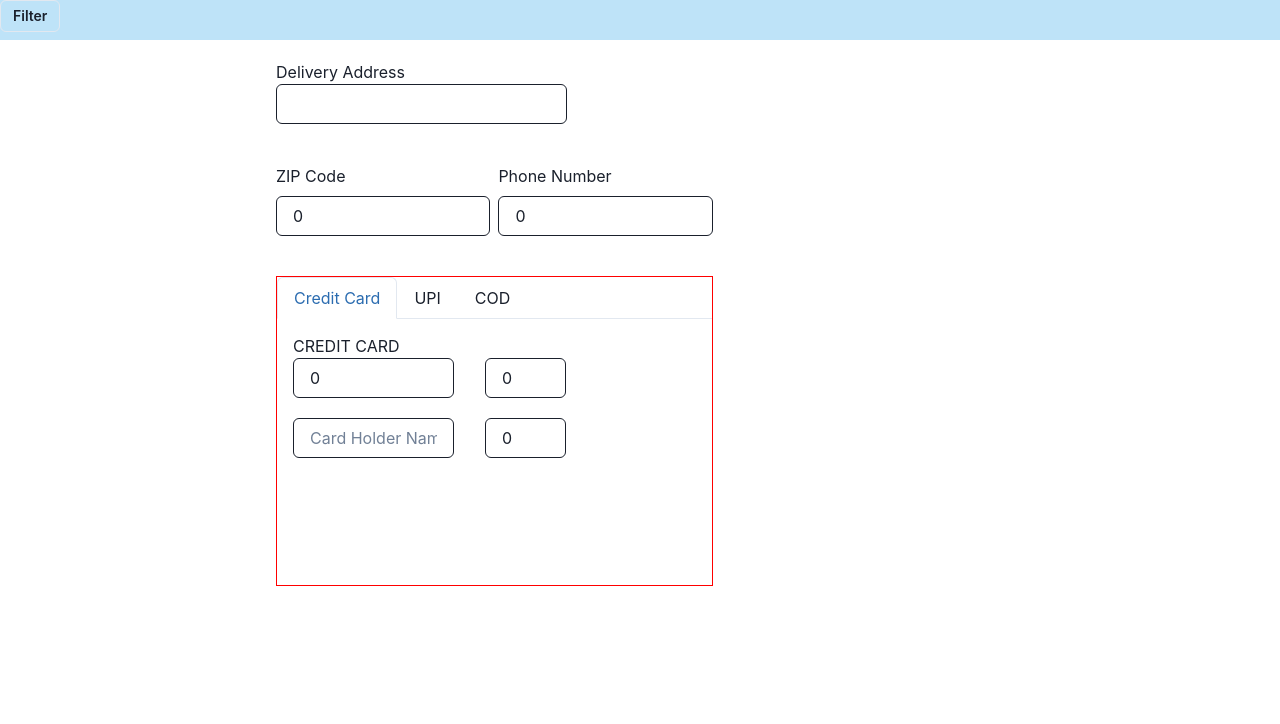
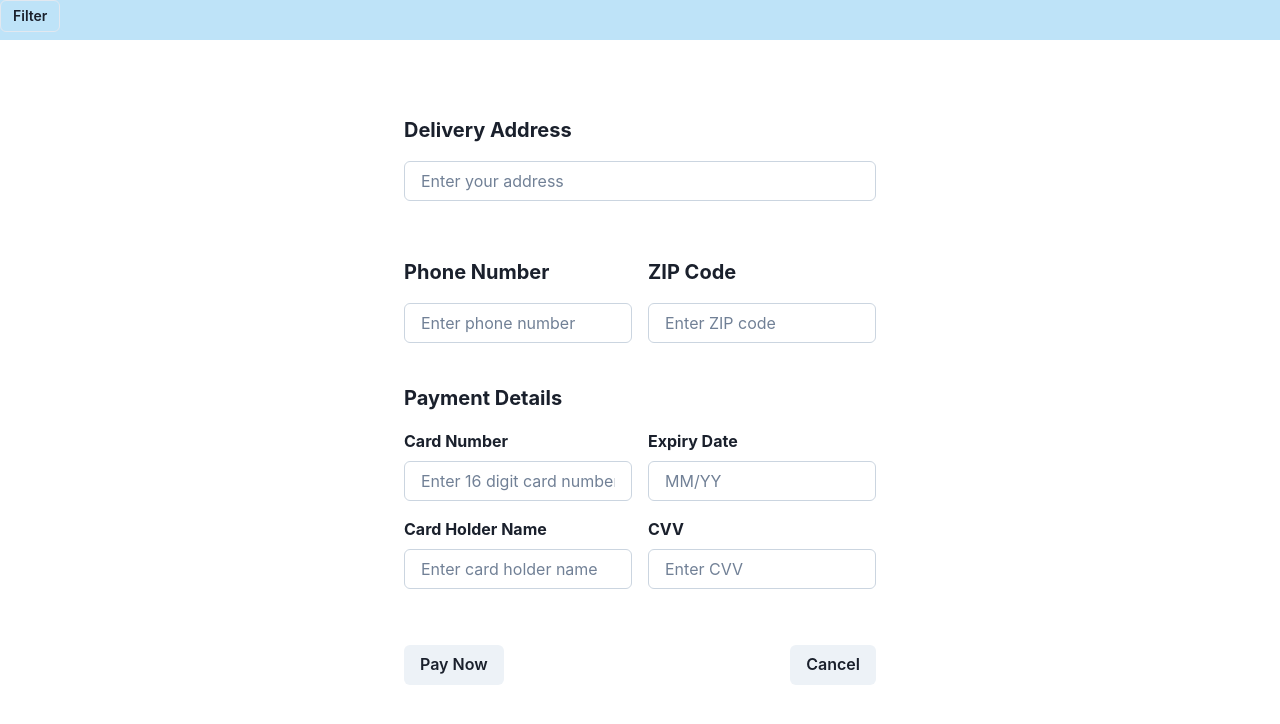
Before and after one commit to Saidinesh-25/shoppingkart, a Next.js app: page /users/payments in a window 1280 px wide. Shown: the top 724 px of the page. Built offline with nearby package versions, Linux system fonts and the light colour scheme.

Commit message:
form bug fixes

```diff
--- a/pages/users/payments.tsx
+++ b/pages/users/payments.tsx
@@ -1,30 +1,21 @@
 import {
   Box,
   Button,
+  Flex,
   HStack,
   Input,
-  Tab,
-  TabList,
-  TabPanel,
-  TabPanels,
-  Tabs,
   Text,
   VStack,
 } from "@chakra-ui/react";
-import React, { useState } from "react";
-
+import React, { useEffect, useState } from "react";
 type paymentInfo = {
   address: string;
   zip: number;
   phone: number;
-
-  sixteendigitnumber: number;
-  date: number;
+  sixteenDigitNumber: number;
+  date: string;
   name: string;
   cvv: number;
-
-  upi: string;
-  cod: boolean;
 };
 
 const Payments = () => {
@@ -32,185 +23,156 @@ const Payments = () => {
     address: "",
     zip: 0,
     phone: 0,
-    sixteendigitnumber: 0,
-    date: 0,
+    sixteenDigitNumber: 0,
+    date: "",
     name: "",
     cvv: 0,
-    upi: "",
-    cod: false,
   });
   const handleData = (e: any) => {
     const { name, value } = e.target;
-    const updatedPayment: any = { ...paymentInfo };
+    setPaymentInfo((prevState) => ({
+      ...prevState,
+      [name]: value,
+    }));
+    console.log(paymentInfo);
+  };
+  const handlePayment = (e: any) => {};
 
-    updatedPayment[name] = value;
-
-    setPaymentInfo(updatedPayment);
-    console.log(updatedPayment, "firstconsole");
-  };
   return (
     <Box
       h="full"
-
-      display={"flex"}
-      flexDir={"column"}
-      alignItems={"center"}
-      justifyItems={"center"}
+      display="flex"
+      flexDir="column"
+      alignItems="center"
+      justifyContent="center"
     >
-      <Box
-        display={"flex"}
-        flexDir={"column"}
-        p="5"
-
-        w={{ base: "100%", sm: "100%", md: "60%", lg: "60%" }}
-      >
-        <Box>Delivery Address</Box>
-        <Box>
+      <Box p="5" w={{ base: "100%", md: "60%", lg: "40%" }}>
+        <Box fontSize="xl" fontWeight="bold" mb="4">
+          Delivery Address
+        </Box>
         <Input
           type="text"
           name="address"
           value={paymentInfo.address}
-            w={{ base: "100%", sm: "100%", md: "60%", lg: "40%" }}
-            borderColor={"1px solid gray"}
+          borderColor="gray.300"
           onChange={handleData}
-          ></Input>
+          mb="4"
+          placeholder="Enter your address"
+        />
       </Box>
+
+      <Box
+        p="5"
+        w={{ base: "100%", md: "60%", lg: "40%" }}
+        display="flex"
+        flexDir="row"
+      >
+        <Box w="50%" mr="2">
+          <Box fontSize="xl" fontWeight="bold" mb="4">
+            Phone Number
           </Box>
-      <Box
-        w={{ base: "100%", sm: "100%", md: "60%", lg: "60%" }}
-        h="auto"
-        bg="white"
-        display={"flex"}
-        flexDir={"row"}
-        p="5"
-      >
-        <Box
-          w={{ base: "100%", sm: "100%", md: "60%", lg: "60%" }}
-          display={"flex"}
-          flexDir={"column"}
-        >
-          <HStack>
-            <VStack alignItems={"flex-start"}>
-              <Box>ZIP Code</Box>
-              <Box>
           <Input
-                  type="text"
+            type="number"
+            name="phone"
+            value={paymentInfo.phone === 0 ? "" : paymentInfo.phone}
+            borderColor="gray.300"
+            onChange={handleData}
+            placeholder="Enter phone number"
+          />
+        </Box>
+
+        <Box w="50%" ml="2">
+          <Box fontSize="xl" fontWeight="bold" mb="4">
+            ZIP Code
+          </Box>
+          <Input
+            type="number"
             name="zip"
-                  value={paymentInfo.zip}
-                  w="100%"
-                  borderColor={"1px solid gray"}
+            value={paymentInfo.zip === 0 ? "" : paymentInfo.zip}
+            borderColor="gray.300"
             onChange={handleData}
-                ></Input>
-              </Box>
-            </VStack>
-            <VStack alignItems={"flex-start"}>
-              <Text>Phone Number</Text>
-              <Box>
-                <Input
-                  name="phone"
-                  value={paymentInfo.phone}
-                  type="text"
-                  w="100%"
-                  borderColor={"1px solid gray"}
-                  onChange={handleData}
-                ></Input>
-              </Box>
-            </VStack>
-          </HStack>
+            placeholder="Enter ZIP code"
+          />
         </Box>
       </Box>
 
-      <Box
-        w={{ base: "100%", sm: "100%", md: "60%", lg: "60%" }}
-        h="350px"
+      <Box p="5" w={{ base: "100%", md: "60%", lg: "40%" }}>
+        <Box fontSize="xl" fontWeight="bold" mb="4">
+          Payment Details
+        </Box>
+        <Box mb="4" display="flex" flexDir="row">
+          <Box w="50%" mr="2">
+            <Box fontSize="md" fontWeight="bold" mb="2">
+              Card Number
+            </Box>
+            <Input
+              type="number"
+              name="sixteenDigitNumber"
+              value={
+                paymentInfo.sixteenDigitNumber === 0
+                  ? ""
+                  : paymentInfo.sixteenDigitNumber
+              }
+              borderColor="gray.300"
+              onChange={handleData}
+              placeholder="Enter 16 digit card number"
+            />
+          </Box>
 
-        display={"flex"}
-        flexDir={"row"}
-        p="5"
-      >
-        <Box
-          w={{ base: "100%", sm: "100%", md: "60%", lg: "60%" }}
-          display={"flex"}
-          flexDir={"column"}
-          border={"1px solid red"}
-        >
-          <Tabs variant="enclosed">
-            <TabList>
-              <Tab>Credit Card</Tab>
-              <Tab>UPI</Tab>
-              <Tab>COD</Tab>
-            </TabList>
-
-            <TabPanels>
-              <TabPanel>
-                <Box>CREDIT CARD</Box>
-                <HStack>
+          <Box w="50%" ml="2">
+            <Box fontSize="md" fontWeight="bold" mb="2">
+              Expiry Date
+            </Box>
             <Input
               type="text"
-                    name="sixteendigitnumber"
-                    value={paymentInfo.sixteendigitnumber}
-                    w={{ base: "100%", sm: "100%", md: "60%", lg: "40%" }}
-                    placeholder="16 digit number"
-                    borderColor={"1px solid gray"}
+              name="date"
+              value={paymentInfo.date}
+              borderColor="gray.300"
               onChange={handleData}
-                  ></Input>
+              placeholder="MM/YY"
+            />
+          </Box>
+        </Box>
 
-                  <Box w="15px"></Box>
-
+        <Box mb="4" display="flex" flexDir="row">
+          <Box w="50%" mr="2">
+            <Box fontSize="md" fontWeight="bold" mb="2">
+              Card Holder Name
+            </Box>
             <Input
               type="text"
-                    w={{ base: "50%", sm: "50%", md: "30%", lg: "20%" }}
-                    placeholder="MM/YY"
-                    borderColor={"1px solid gray"}
-                    value={paymentInfo.date}
-                    name="date"
+              name="name"
+              value={paymentInfo.name}
+              borderColor="gray.300"
               onChange={handleData}
-                  ></Input>
-                </HStack>
-                <HStack mt="5%">
+              placeholder="Enter card holder name"
+            />
+          </Box>
+
+          <Box w="50%" ml="2">
+            <Box fontSize="md" fontWeight="bold" mb="2">
+              CVV
+            </Box>
             <Input
               type="text"
-                    placeholder="Card Holder Name"
-                    w={{ base: "100%", sm: "100%", md: "60%", lg: "40%" }}
-                    borderColor={"1px solid gray"}
-                    value={paymentInfo.name}
-                    name="name"
+              name="cvv"
+              value={paymentInfo.cvv === 0 ? "" : paymentInfo.cvv}
+              borderColor="gray.300"
               onChange={handleData}
-                  ></Input>
-
-                  <Box w="15px"></Box>
-
-                  <Input
-                    type="text"
-                    w={{ base: "50%", sm: "50%", md: "30%", lg: "20%" }}
-                    placeholder="CVV"
-                    value={paymentInfo.cvv}
-                    name="cvv"
-                    borderColor={"1px solid gray"}
-                    onChange={handleData}
-                  ></Input>
-                </HStack>
-              </TabPanel>
-              <TabPanel>
-                <HStack>
-                  <Input
-                    type="text"
-                    w={{ base: "100%", sm: "100%", md: "60%", lg: "40%" }}
-                    placeholder="UPI ID"
-                    borderColor={"1px solid gray"}
-                    value={paymentInfo.upi}
-                    name="upi"
-                    onChange={handleData}
-                  ></Input>
-                </HStack>
-              </TabPanel>
-              <TabPanel>
-                <Button>Confirm COD</Button>
-              </TabPanel>
-            </TabPanels>
-          </Tabs>
+              placeholder="Enter CVV"
+            />
           </Box>
         </Box>
+      </Box>
+
+      <Flex
+        p="5"
+        w={{ base: "100%", md: "60%", lg: "40%" }}
+        justifyContent="space-between"
+      >
+        <Button>Pay Now</Button>
+        <Button>Cancel</Button>
+      </Flex>
     </Box>
   );
 };
```
Lines whose indentation alone changed are shown as unchanged.
